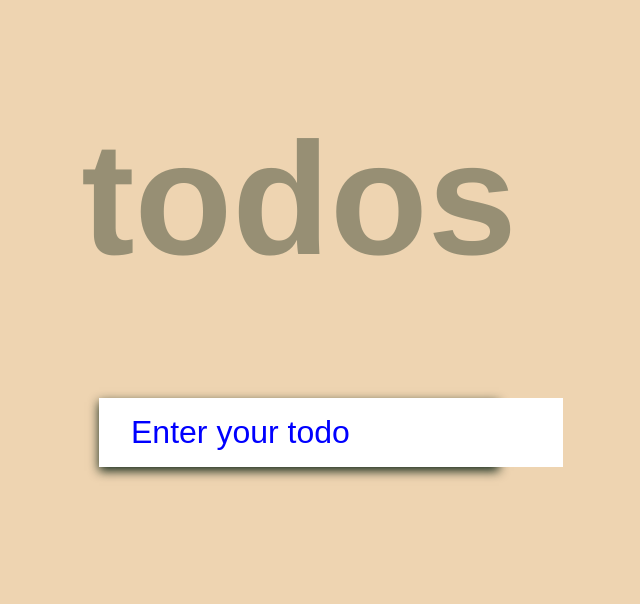
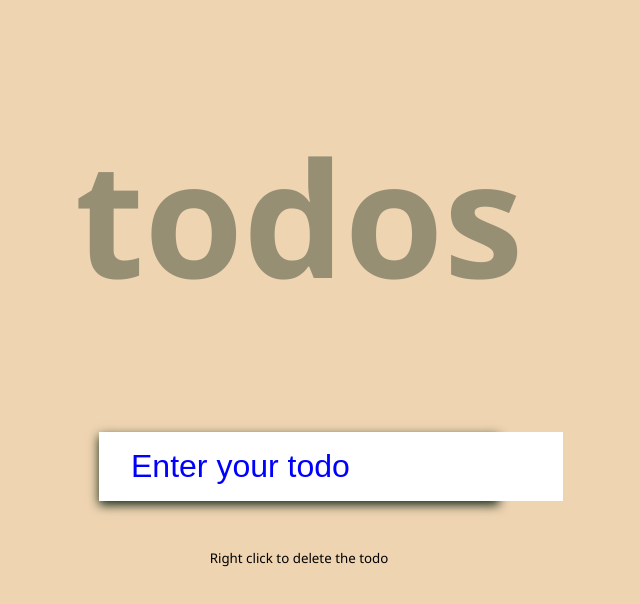
Before and after one commit to Gideon5/todo-app, a plain HTML site: page index.html in a window 1280 px wide. Shown: the whole page, without its empty margins (341-981 px from the left). Drawn offline with Linux system fonts and the light colour scheme.

Commit message:
progress

```diff
--- a/index.html
+++ b/index.html
@@ -13,6 +13,8 @@
         <input type="text" class="input" id="input" placeholder="Enter your todo" autocomplete="off">
         <ul class="todos" id="todos"></ul>
     </form>
+    <small>Right click to delete the todo</small>
+
 
 </body>
 <script src="script.js"></script>
--- a/style.css
+++ b/style.css
@@ -2,6 +2,11 @@ body {
     background-color: rgb(238, 212, 177);
     font-family:'Franklin Gothic Medium', 'Arial Narrow', Arial, sans-serif;
     margin: 0;
+    display: flex;
+    align-items: center;
+    flex-direction: column;
+    font-family: 'Segoe UI', Tahoma, Geneva, Verdana, sans-serif;
+
 }
 
 h1 {
@@ -49,3 +54,7 @@ form {
     text-decoration: line-through;
     color: rgb(80, 65, 4);
 }
+
+small {
+    margin-top: 3rem;
+}
```
